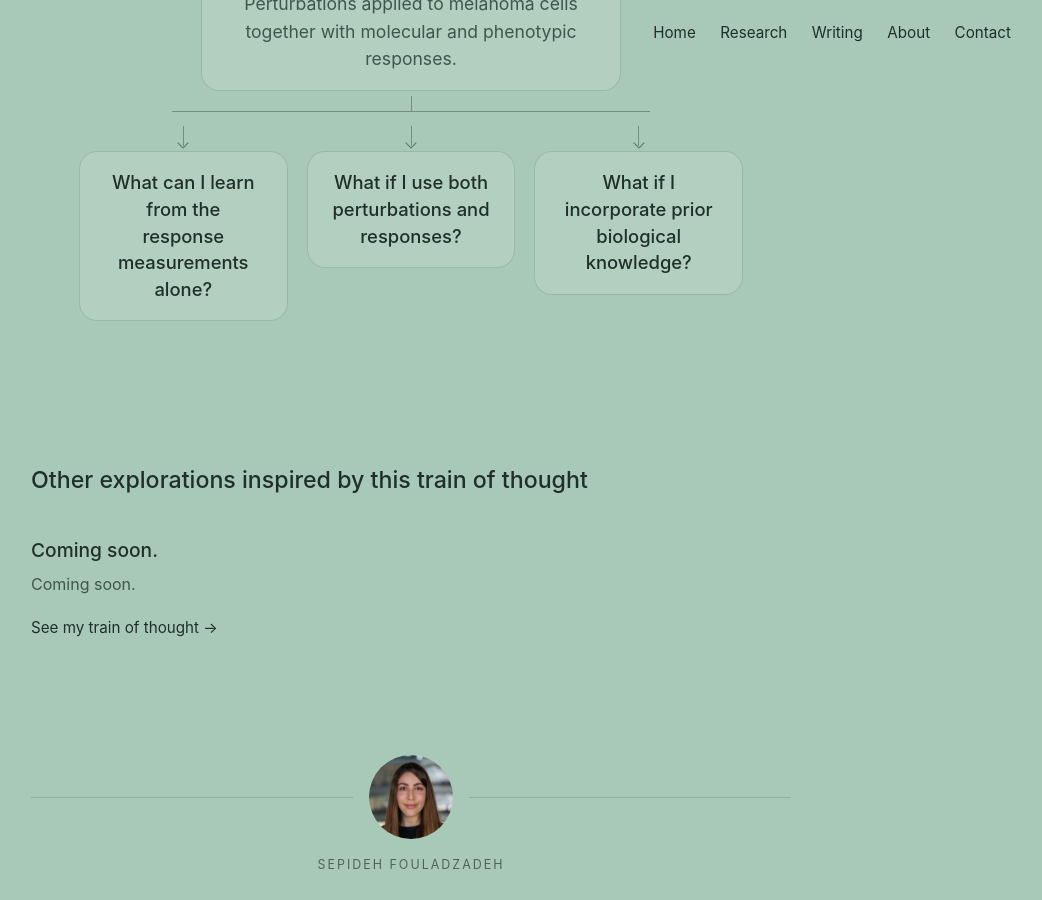
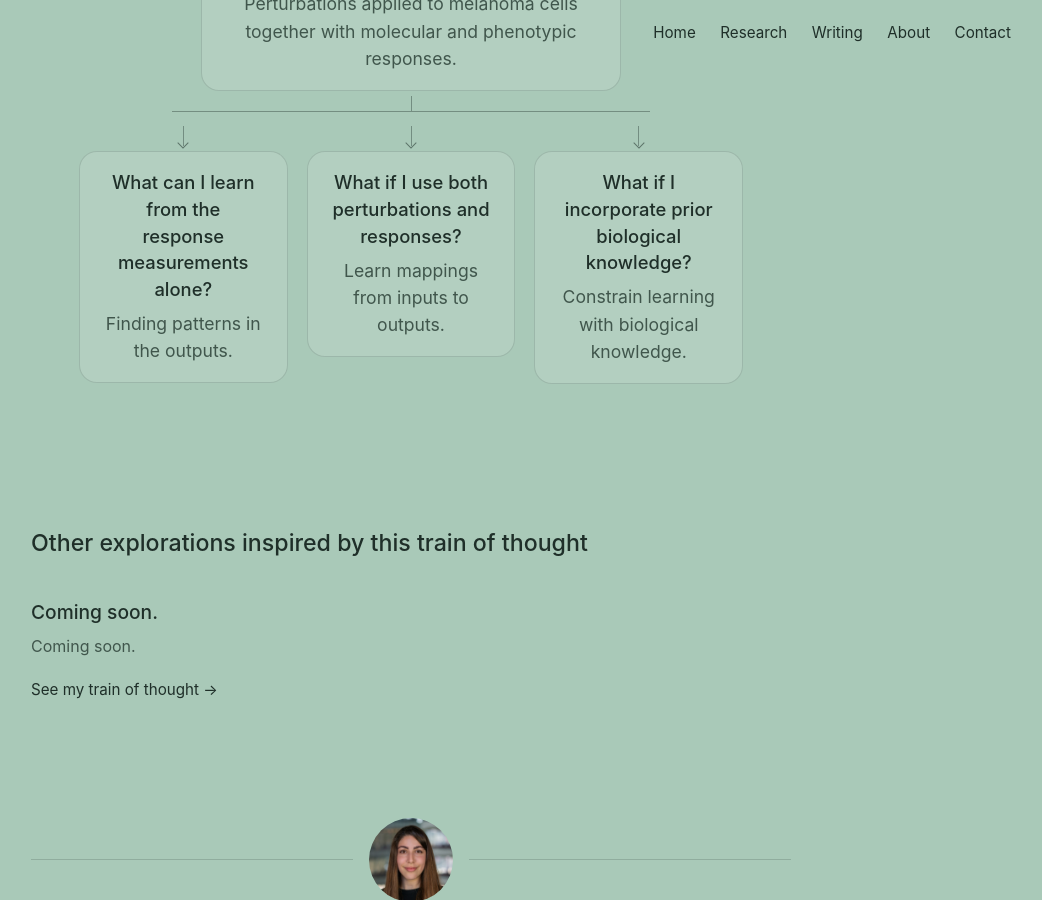
Before and after one commit to SepidehFouladzadeh/SepidehFouladzadeh.github.io, a Jekyll site: the page built from _posts/2026-08-15-bio-network.md, in a window 1280 px wide and 900 px high, scrolled down 789 px. Shown: the whole window, without its empty margins (229-1271 px from the left). Built offline with Jekyll 4.4.1, drawn with Linux system fonts in a browser that asks for light colours.

Commit message:
new exploration

```diff
--- a/_posts/2026-08-15-bio-network.md
+++ b/_posts/2026-08-15-bio-network.md
@@ -50,10 +50,12 @@ permalink: /research/bio-network/
       <div class="thought-step">
         <button class="flow-node thought-trigger" type="button">
           <h3>What can I learn from the response measurements alone?</h3>
+          <p> Finding patterns in the outputs.
+          </p>
         </button>
 
         <div class="thought-cloud thought-cloud-left">
-          <h3>Exploratory Data Analysis, Representation learning, network reconstruction</h3>
+          <h3>Exploratory data analysis, representation learning, and network reconstruction</h3>
           <p class="thought-evidence">
             ✓ Which proteins change the most across conditions?<br>
             ✓ Are there low-dimensional representations?<br>
@@ -71,16 +73,18 @@ permalink: /research/bio-network/
       <div class="thought-step">
         <button class="flow-node thought-trigger" type="button">
           <h3>What if I use both perturbations and responses?</h3>
+          <p> Learn mappings from inputs to outputs.
+          </p>
         </button>
 
         <div class="thought-cloud thought-cloud-middle">
           <h3>Supervised learning</h3>
 
-          <p>
-            - Per protein predictions?<br>
-            - Per phenotype predictions?<br>
-            - Most predictive features?
-          </p>
+          <p class="thought-evidence">
+          ✓ Per protein predictions?<br>
+          ✓ Per phenotype predictions?<br>
+          ✓ Most predictive features?<br>
+      </p>
 
         </div>
       </div>
@@ -96,6 +100,8 @@ permalink: /research/bio-network/
       <div class="thought-step">
         <button class="flow-node thought-trigger" type="button">
           <h3>What if I incorporate prior biological knowledge?</h3>
+          <p>Constrain learning with biological knowledge.
+          </p>
         </button>
 
         <div class="thought-cloud">
```
